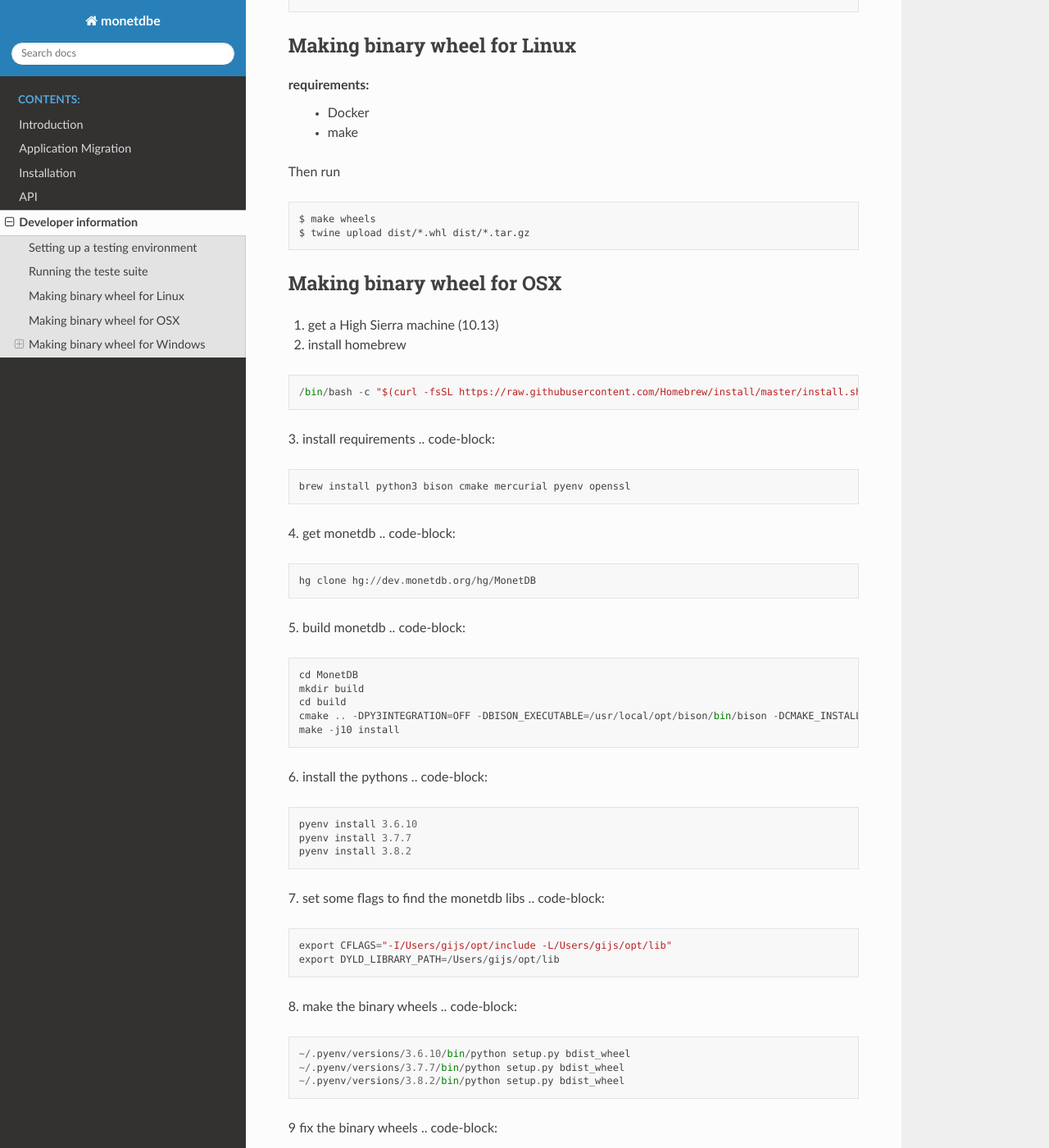
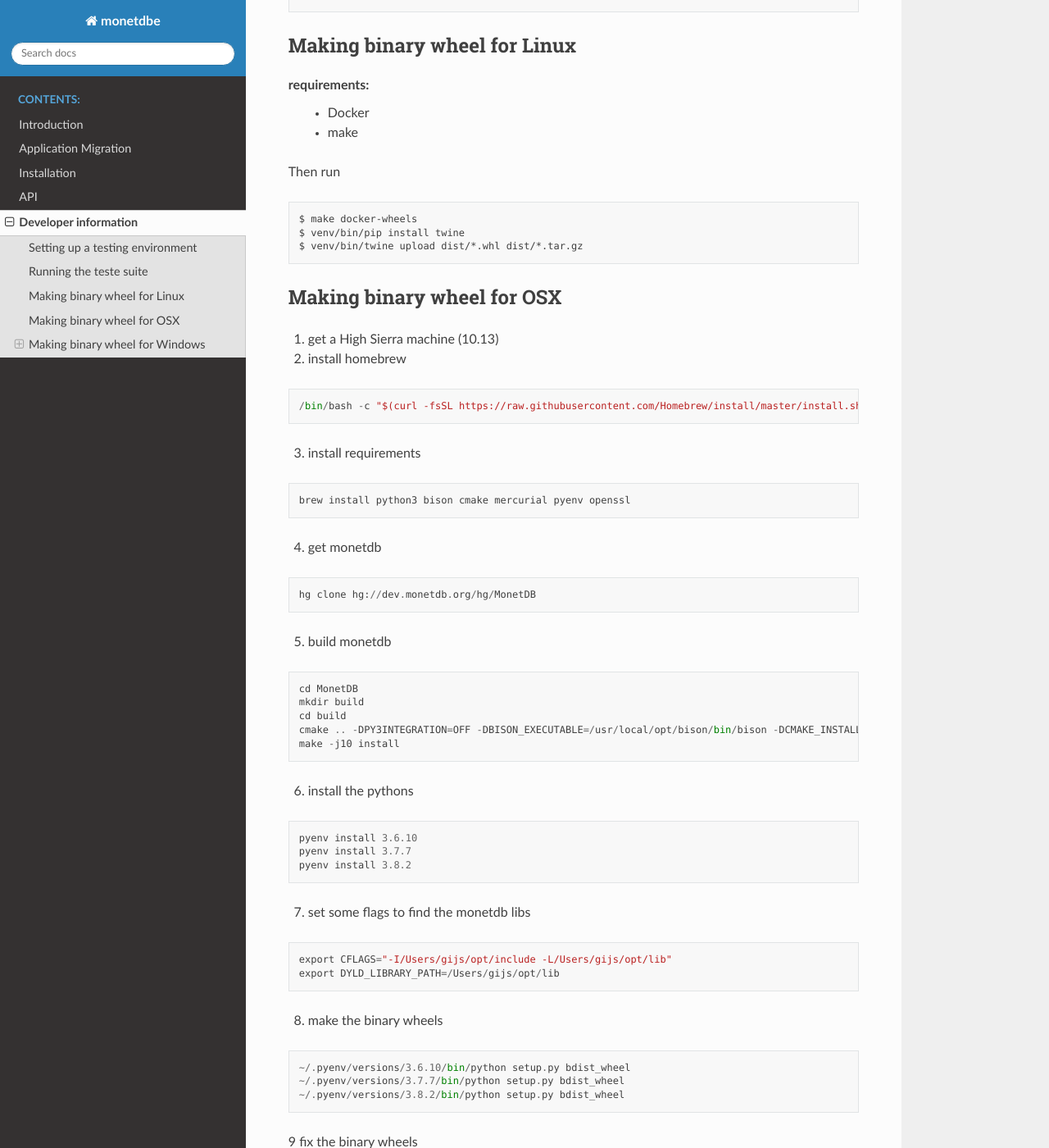
Before and after one commit to MonetDBSolutions/MonetDBe-Python, a Sphinx documentation site: the page built from doc/developer.rst, in a window 1280 px wide and 1400 px high, scrolled down 853 px. Shown: the whole window at 82% size. Built offline with Sphinx 7.4.7 and the Read the Docs theme 2.0.0, drawn with Linux system fonts in a browser that asks for light colours; some of the changed text lies outside the part shown.

Commit message:
build without debug, prepare for 0.8.3

```diff
--- a/doc/developer.rst
+++ b/doc/developer.rst
@@ -52,8 +52,9 @@
 
 .. code-block::
 
-    $ make wheels
-    $ twine upload dist/*.whl dist/*.tar.gz
+    $ make docker-wheels
+    $ venv/bin/pip install twine
+    $ venv/bin/twine upload dist/*.whl dist/*.tar.gz
 
 
 
@@ -96,12 +101,14 @@
     pyenv install 3.8.2
 
 7.  set some flags to find the monetdb libs
+
 .. code-block::
 
     export CFLAGS="-I/Users/gijs/opt/include -L/Users/gijs/opt/lib"
     export DYLD_LIBRARY_PATH=/Users/gijs/opt/lib
 
 8. make the binary wheels
+
 .. code-block::
 
     ~/.pyenv/versions/3.6.10/bin/python setup.py bdist_wheel
@@ -109,12 +116,14 @@
     ~/.pyenv/versions/3.8.2/bin/python setup.py bdist_wheel
 
 9 fix the binary wheels
+
 .. code-block::
 
     ~/.pyenv/versions/3.8.2/bin/pip install delocate
     ~/.pyenv/versions/3.8.2/bin/delocate-wheel -v dist/*.whl
 
 10 upload the wheels
+
 .. code-block::
 
     ~/.pyenv/versions/3.8.2/bin/pip install twine
--- a/setup.py
+++ b/setup.py
@@ -13,7 +13,7 @@
 
 setuptools.setup(
     name="monetdbe",
-    version="0.8.2",
+    version="0.8.3",
     author="Gijs Molenaar",
     author_email="gijs@pythonic.nl",
     description="MonetDBe - the Python embedded MonetDB",
```
Also changed, not shown: other parts of doc/developer.rst (+5 -1 lines), 2 other files.
